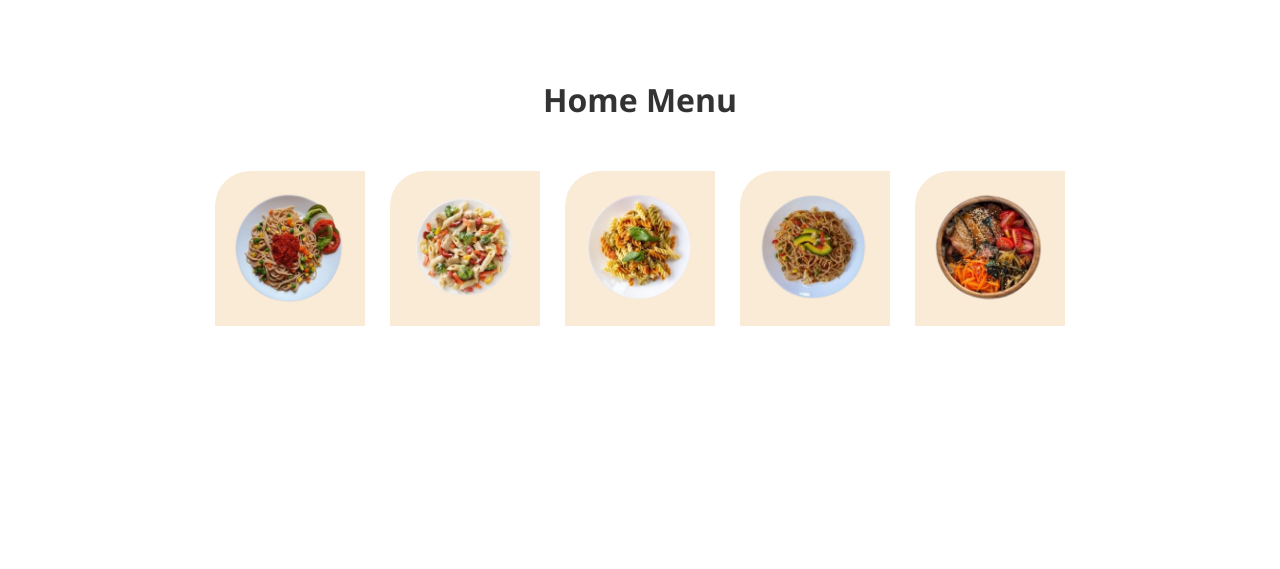
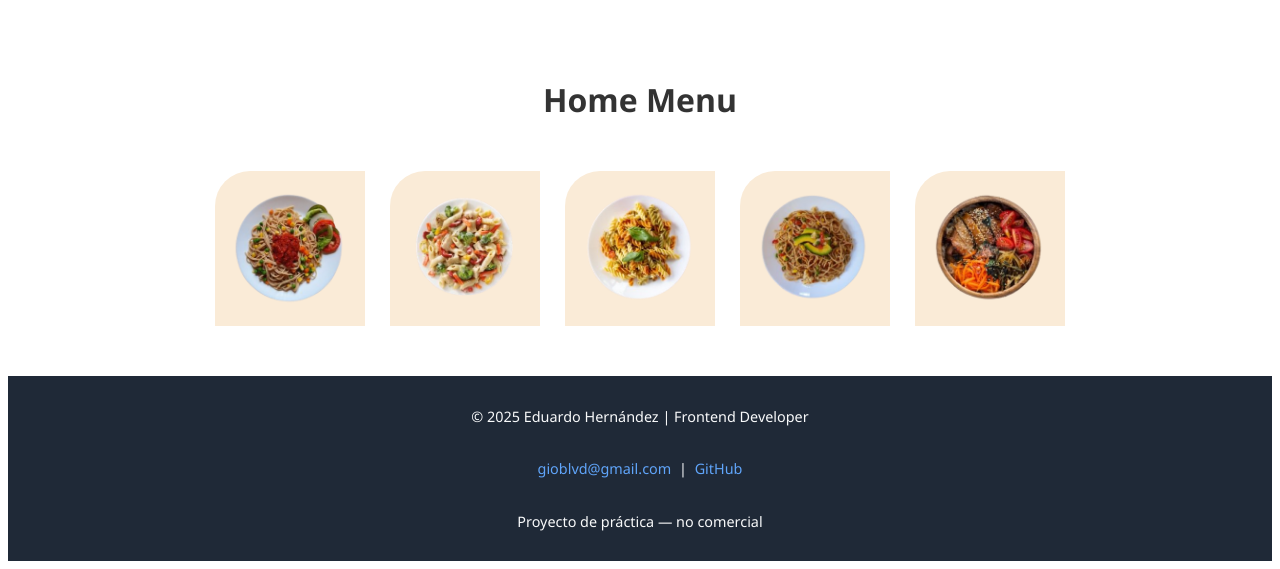
Before and after one commit to EddyBlvD/CSSGridCourse, a plain HTML site: page index.html in a window 1280 px wide. Shown: the part 1223-1792 px from the top of the page. Before the commit the page ends 1599 px from the top, so only its background shows below. Drawn offline with Linux system fonts and the light colour scheme.

Commit message:
Se agrega footer con datos personales y redes de contacto

```diff
--- a/index.html
+++ b/index.html
@@ -91,5 +91,17 @@
         </div>
       </section>
     </main>
+    <footer>
+      <div class="footer-content">
+        <p>© 2025 Eduardo Hernández | Frontend Developer</p>
+        <p>
+          <a href="mailto:gioblvd@gmail.com">gioblvd@gmail.com</a> |
+          <a href="https://github.com/EddyBlvD" target="_blank" rel="noopener"
+            >GitHub</a
+          >
+        </p>
+        <p>Proyecto de práctica — no comercial</p>
+      </div>
+    </footer>
   </body>
 </html>
--- a/style.css
+++ b/style.css
@@ -104,3 +104,31 @@ main {
     grid-template-columns: repeat(auto-fit, minmax(100px, 125px));
   }
 }
+
+footer {
+  background-color: #1f2937; /* gris oscuro tipo Tailwind gray-800 */
+  color: #f9fafb; /* texto blanco tipo Tailwind gray-50 */
+  text-align: center;
+  padding: 1rem;
+  font-size: 0.9rem;
+}
+
+.footer-content a {
+  color: #60a5fa; /* azul tipo Tailwind blue-400 */
+  text-decoration: none;
+  margin: 0 0.25rem;
+  transition: color 0.3s ease;
+}
+
+.footer-content a:hover {
+  color: #93c5fd; /* azul más claro al hacer hover */
+}
+
+@media (min-width: 640px) {
+  .footer-content {
+    display: flex;
+    flex-direction: column;
+    align-items: center;
+    gap: 0.3rem;
+  }
+}
```
